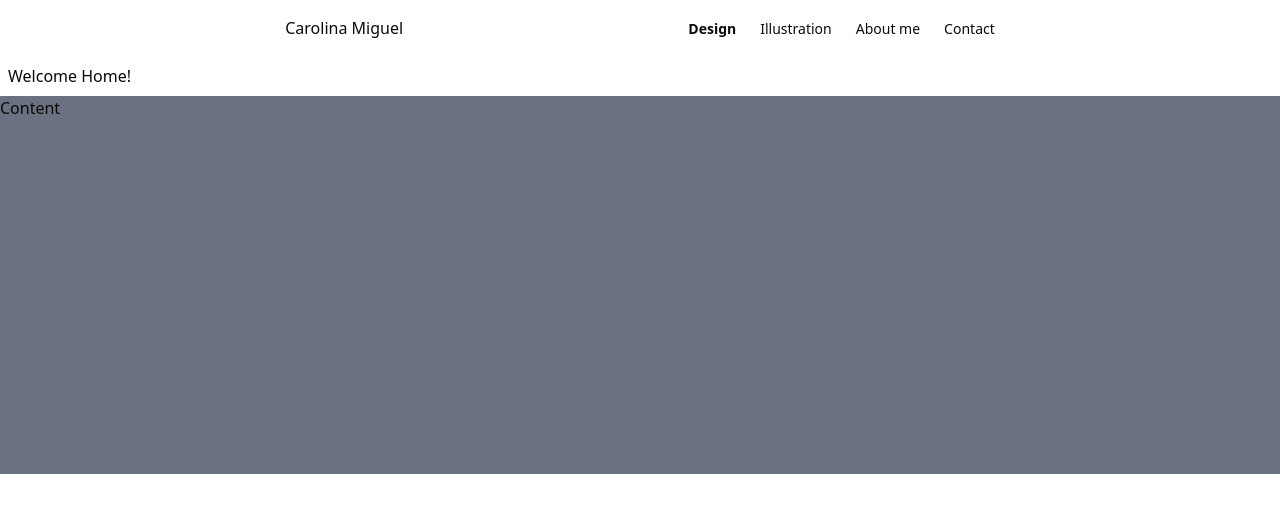
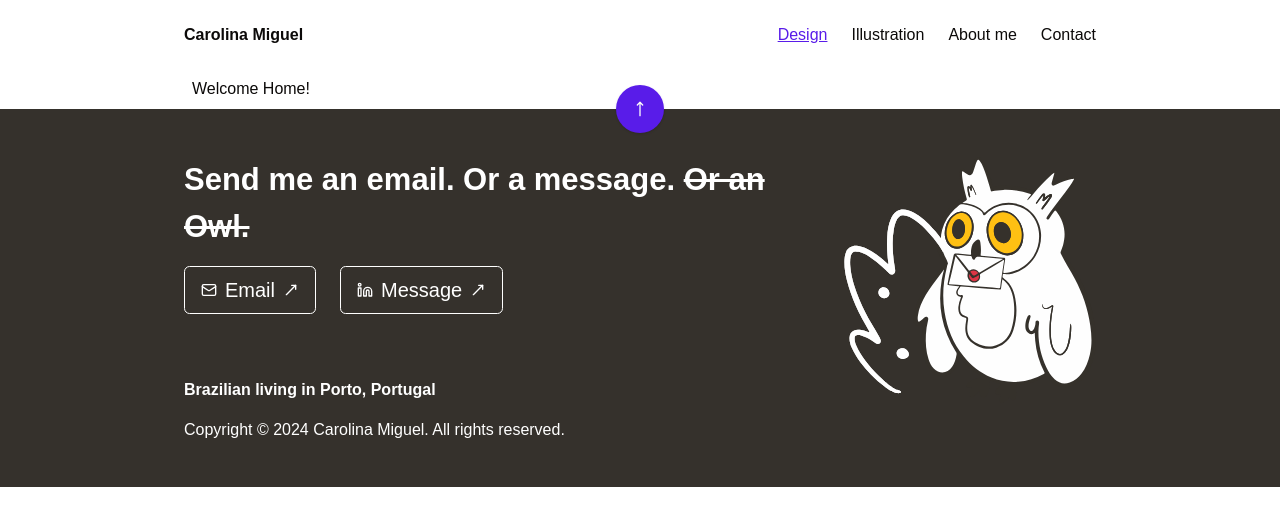
Before and after one commit to caioat/neni-portfolio-shadcn, a React (Vite) app: page / in a window 1280 px wide. Shown: the top 526 px of the page. Built offline with nearby package versions, Linux system fonts and the light colour scheme.

Commit message:
Header and footer almost finidhed, have to adjust font color (same gary on everything)

```diff
--- a/package.json
+++ b/package.json
@@ -4,12 +4,13 @@
   "version": "0.0.0",
   "type": "module",
   "scripts": {
-    "start": "vite --open",
+    "start": "vite",
     "build": "tsc -b && vite build",
     "lint": "eslint .",
     "preview": "vite preview"
   },
   "dependencies": {
+    "@radix-ui/react-slot": "^1.1.2",
     "@tailwindcss/vite": "^4.0.6",
     "@tanstack/react-router": "^1.102.1",
     "class-variance-authority": "^0.7.1",
--- a/src/components/Footer.tsx
+++ b/src/components/Footer.tsx
@@ -1,7 +1,65 @@
+import { Button } from "./ui/button";
+import { MoveUp, MoveUpRight, Mail, Linkedin } from "lucide-react";
+import owl1 from "../assets/owl_1.svg";
+
 export const Footer = () => {
   return (
-    <footer className="py-6 md:py-0">
-      <div className="h-[378px] bg-gray-500">Content</div>
+    <footer className="py-6 md:py-0 bg-footer-gray">
+      <div className="container-wrapper">
+        <div className="h-[378px]">
+          <div className="flex justify-center">
+            <Button
+              size="icon"
+              className="bg-purple hover:bg-purple/90 rounded-full relative top-[-24px] w-12 h-12"
+            >
+              <MoveUp />
+            </Button>
+          </div>
+          <div className="h-[300px] flex justify-between">
+            <div className="text-white">
+              <h2>
+                Send me an email. Or a message. <s>Or an Owl.</s>
+              </h2>
+              <div className="pt-4">
+                <Button
+                  variant="ghost"
+                  size="lg"
+                  className="text-xl font-light border-1 border-white"
+                  asChild
+                >
+                  <a href="mailto:cm.carolmiguel@gmail.com">
+                    <Mail /> Email <MoveUpRight />
+                  </a>
+                </Button>
+                <Button
+                  variant="ghost"
+                  size="lg"
+                  className="text-xl font-light border-1 border-white ml-6"
+                  asChild
+                >
+                  <a
+                    href="https://www.linkedin.com/in/carolmiguel/"
+                    target="_blank"
+                  >
+                    <Linkedin /> Message <MoveUpRight />
+                  </a>
+                </Button>
+              </div>
+              <div className="pt-16 text-md">
+                <p className="font-semibold">
+                  Brazilian living in Porto, Portugal
+                </p>
+                <p className="pt-4">
+                  Copyright © 2024 Carolina Miguel. All rights reserved.
+                </p>
+              </div>
+            </div>
+            <div>
+              <img src={owl1} alt="" />
+            </div>
+          </div>
+        </div>
+      </div>
     </footer>
   );
 };
--- a/src/components/Header.tsx
+++ b/src/components/Header.tsx
@@ -4,7 +4,7 @@ export const Header = () => {
   return (
     <header className="sticky top-0 z-50 w-full bg-background/95 backdrop-blur supports-[backdrop-filter]:bg-background/60">
       <div className="container-wrapper">
-        <div className="flex h-14 items-center">
+        <div className="grid h-[69px] content-center items-center">
           <MainNav />
           {/* TODO: <MobileNav /> */}
         </div>
--- a/src/components/MainNav.tsx
+++ b/src/components/MainNav.tsx
@@ -2,20 +2,29 @@ import { Link } from "@tanstack/react-router";
 
 export const MainNav = () => {
   return (
-    <div className="hidden md:flex w-full justify-evenly items-baseline">
-      <p>Carolina Miguel</p>
+    <div className="hidden md:flex w-full justify-between items-baseline">
+      <p className="font-bold">Carolina Miguel</p>
 
-      <nav className="flex items-center gap-4 text-sm xl:gap-6">
-        <Link to="/" className="[&.active]:font-bold">
+      <nav className="flex items-center gap-4 xl:gap-6">
+        <Link to="/" className="[&.active]:text-purple [&.active]:underline">
           Design
         </Link>
-        <Link to="/illustration" className="[&.active]:font-bold">
+        <Link
+          to="/illustration"
+          className="[&.active]:text-purple [&.active]:underline"
+        >
           Illustration
         </Link>
-        <Link to="/aboutMe" className="[&.active]:font-bold">
+        <Link
+          to="/aboutMe"
+          className="[&.active]:text-purple [&.active]:underline"
+        >
           About me
         </Link>
-        <Link to="/contact" className="[&.active]:font-bold">
+        <Link
+          to="/contact"
+          className="[&.active]:text-purple [&.active]:underline"
+        >
           Contact
         </Link>
       </nav>
--- /dev/null
+++ b/src/components/ui/button.tsx
@@ -0,0 +1,58 @@
+import * as React from "react";
+import { Slot } from "@radix-ui/react-slot";
+import { cva, type VariantProps } from "class-variance-authority";
+
+import { cn } from "@/lib/utils";
+
+const buttonVariants = cva(
+  "inline-flex items-center justify-center gap-2 whitespace-nowrap rounded-sm text-sm font-medium cursor-pointer transition-[color,box-shadow] disabled:pointer-events-none disabled:opacity-50 [&_svg]:pointer-events-none [&_svg:not([class*='size-'])]:size-4 [&_svg]:shrink-0 ring-ring/10 dark:ring-ring/20 dark:outline-ring/40 outline-ring/50 focus-visible:ring-4 focus-visible:outline-1 aria-invalid:focus-visible:ring-0",
+  {
+    variants: {
+      variant: {
+        default:
+          "bg-primary text-primary-foreground shadow-sm hover:bg-primary/90",
+        destructive:
+          "bg-destructive text-destructive-foreground shadow-xs hover:bg-destructive/90",
+        outline:
+          "border border-input bg-background shadow-xs hover:bg-accent hover:text-accent-foreground",
+        secondary:
+          "bg-secondary text-secondary-foreground shadow-xs hover:bg-secondary/80",
+        ghost: "hover:bg-accent hover:text-accent-foreground",
+        link: "text-primary underline-offset-4 hover:underline",
+      },
+      size: {
+        default: "h-9 px-4 py-2 has-[>svg]:px-3",
+        sm: "h-8 rounded-sm px-3 has-[>svg]:px-2.5",
+        lg: "h-12 rounded-sm px-6 has-[>svg]:px-4",
+        icon: "size-9",
+      },
+    },
+    defaultVariants: {
+      variant: "default",
+      size: "default",
+    },
+  }
+);
+
+function Button({
+  className,
+  variant,
+  size,
+  asChild = false,
+  ...props
+}: React.ComponentProps<"button"> &
+  VariantProps<typeof buttonVariants> & {
+    asChild?: boolean;
+  }) {
+  const Comp = asChild ? Slot : "button";
+
+  return (
+    <Comp
+      data-slot="button"
+      className={cn(buttonVariants({ variant, size, className }))}
+      {...props}
+    />
+  );
+}
+
+export { Button, buttonVariants };
--- a/src/index.css
+++ b/src/index.css
@@ -88,6 +88,11 @@
   --radius-md: calc(var(--radius) - 2px);
   --radius-lg: var(--radius);
   --radius-xl: calc(var(--radius) + 4px);
+  /* my additions */
+  --font-sans: "Red Hat Display", sans-serif;
+  --color-footer-gray: hsla(36, 10%, 19%, 1);
+  --color-purple: hsla(258, 82%, 51%, 1);
+  /* my additions */
 }
 
 @layer base {
@@ -97,11 +102,27 @@
   body {
     @apply bg-background text-foreground;
   }
+  /* my additions */
+  h2 {
+    @apply text-[31px] font-semibold; /* Adjust these values as needed */
+  }
+  /* my additions */
+}
+
+/* my additions */
+@font-face {
+  font-family: "Red Hat Display", serif;
+  font-optical-sizing: auto;
+  font-weight: 400;
+  font-style: normal;
+  src: url("https://fonts.googleapis.com/css2?family=Red+Hat+Display:ital,wght@0,300..900;1,300..900&display=swap");
 }
 
 .container-wrapper {
   margin-left: auto;
   margin-right: auto;
   width: 100%;
-  max-width: 1440px;
+  /* max-width: 1440px; */
+  max-width: 912px;
 }
+/* my additions */
--- a/src/routes/__root.tsx
+++ b/src/routes/__root.tsx
@@ -9,7 +9,9 @@ export const Route = createRootRoute({
       <div className="relative flex min-h-svh flex-col bg-background">
         <div className="flex flex-1 flex-col">
           <Header />
-          <Outlet />
+          <div className="container-wrapper">
+            <Outlet />
+          </div>
           <Footer />
           <TanStackRouterDevtools />
         </div>
```
Also changed, not shown: src/assets/owl_1.svg (added), 1 other file (tests, documents, lock files or other folders).
